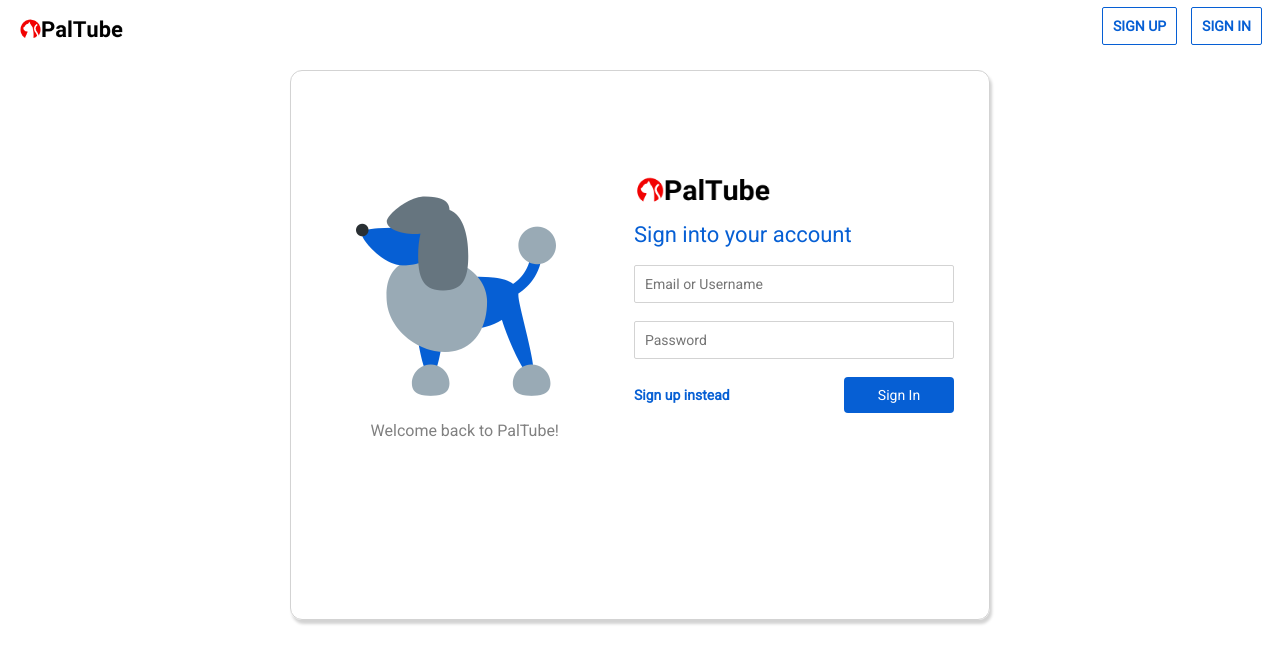
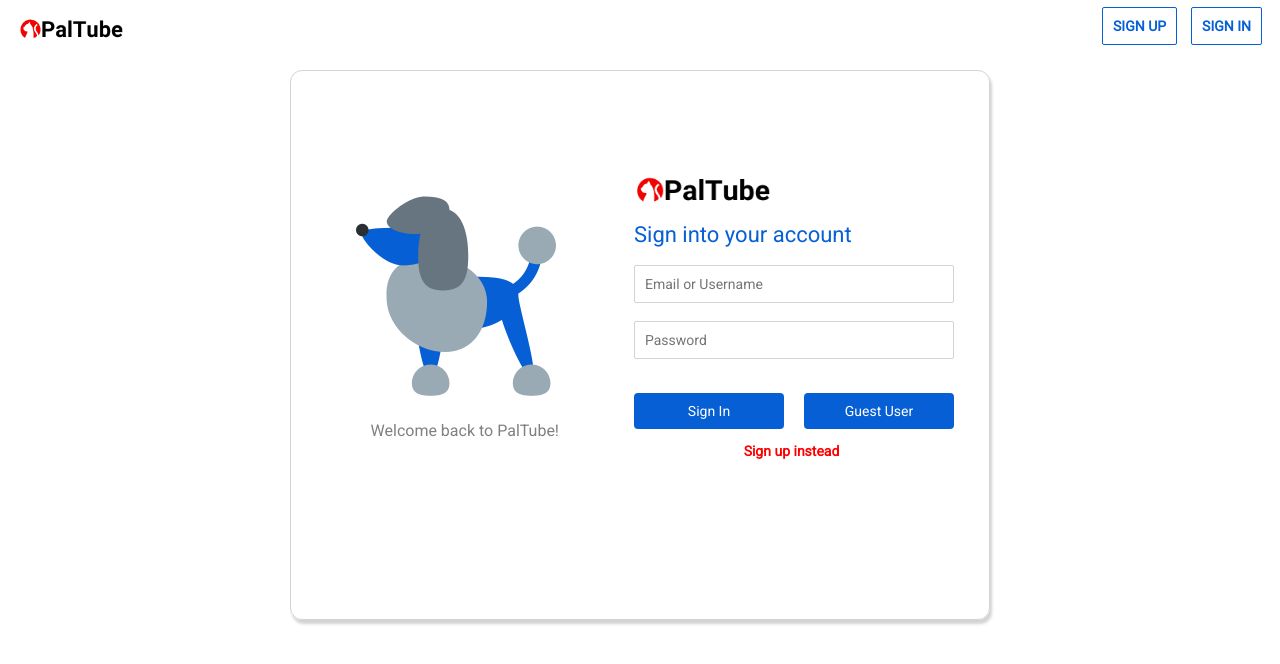
Before and after one commit to asafmohammad5/PalTube, a React (Create React App) app in the folder client/: page /#/login in a window 1280 px wide. Shown: the top 664 px of the page. Built offline with nearby package versions, Linux system fonts and the light colour scheme.

Commit message:
Add demo button

```diff
--- a/client/public/stylesheets/components/login.css
+++ b/client/public/stylesheets/components/login.css
@@ -25,13 +25,13 @@
 .login-button:hover {
   transition-duration: 1s;
   background:#064ed4;
-
 }
 
 .login-direct {
   width: 320px;
   display: flex;
   justify-content: space-between;
+  margin-top: 16px;
 }
 
 .login-button {
@@ -41,12 +41,42 @@
   padding: 10px 20px;
   color: white;
   font-family: Roboto;
-  width: 110px;
+  width: 150px;
+}
+
+.demo-button {
+  background:#065FD4;
+  border-radius: 4px;
+  text-align: center;
+  padding: 10px 20px;
+  color: white;
+  font-family: Roboto;
+  width: 150px;
+  align-self: flex-end;
+}
+
+.demo-button:hover {
+  transition-duration: 1s;
+  background:#064ed4;
 }
 
 .login-password:focus, .login-email:focus {
   border: 2px solid #065FD4;
   border-radius: 5px;
+}
+
+.link-signup {
+  font-family: Roboto;
+  margin: 14px 0px 0px 0px;
+  color: red;
+  font-weight: bold;
+  align-self: center;
+  padding-right: 5px;
+}
+
+.link-signup:hover {
+  transition: 1s;
+  text-decoration: underline;
 }
 
 
--- a/client/public/stylesheets/components/register.css
+++ b/client/public/stylesheets/components/register.css
@@ -90,8 +90,13 @@
 .link-login {
   font-family: Roboto;
   margin: 10px 0px 0px 0px;
-  color: #065FD4;
+  color: red;
   font-weight: bold;
+}
+
+.link-login:hover {
+  transition: 1s;
+  text-decoration: underline;
 }
 
 .signup-button:hover {
--- a/client/src/App.js
+++ b/client/src/App.js
@@ -6,7 +6,8 @@ import Register from "./components/User/Register";
 import Login from "./components/User/Login";
 import AuthRoute from "./util/route_util";
 import NavBar from './components/NavBar'
-const App = () => (
+const App = () => {
+ return(
   <div>
     <NavBar path="/" />
     <Switch>
@@ -16,6 +17,6 @@ const App = () => (
       <AuthRoute path="/login" component={Login} routeType="auth" />
     </Switch>
   </div>
-)
+ )}
 
 export default App;
--- a/client/src/components/user/Login.js
+++ b/client/src/components/user/Login.js
@@ -12,10 +12,40 @@ class Login extends Component {
       emailOrUsername: "",
       password: ""
     };
+
+    this.handleDemoSubmit = this.handleDemoSubmit.bind(this);
   }
 
   update(field) {
     return e => this.setState({ [field]: e.target.value });
+  }
+
+  demoEffect(demoUser) {
+    const that = this;
+    let index = 0;
+    const demoIntervalId = setInterval(() => {
+      if (index < demoUser.emailOrUsername.length) {
+        that.setState({
+          emailOrUsername: this.state.emailOrUsername + demoUser.emailOrUsername[index]
+        })
+      }
+      if (index < demoUser.password.length) {
+        that.setState({
+          password: this.state.password + demoUser.password[index]
+        })
+      }
+      index++;
+      if (index > demoUser.password.length && index > demoUser.emailOrUsername.length) {
+        clearInterval(demoIntervalId);
+      }
+    }, 200)
+  }
+
+  handleDemoSubmit(e) {
+    e.preventDefault();
+    const demoUser = { emailOrUsername: "GuestUser", password: "password" };
+    this.demoEffect(demoUser)
+
   }
 
   updateCache(client, { data }) {
@@ -70,9 +100,10 @@ class Login extends Component {
                 className="login-password"
               />
               <div className="login-direct">
-                <Link to="/register" className="link-login">Sign up instead</Link>
                 <button type="submit" className="login-button">Sign In</button>
+                <button onClick={this.handleDemoSubmit} type="submit" className="demo-button">Guest User</button>
               </div>
+                <Link to="/register" className="link-signup">Sign up instead</Link>
             </form>
           </div>
         )}
```
Also changed, not shown: client/src/components/Nav.js (line endings or trailing spaces).
